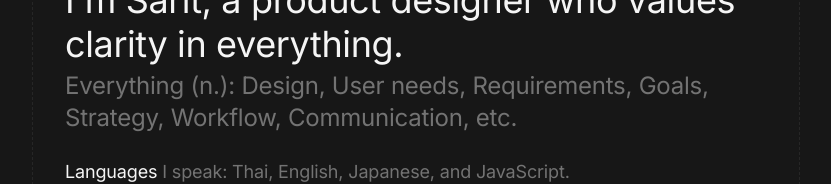
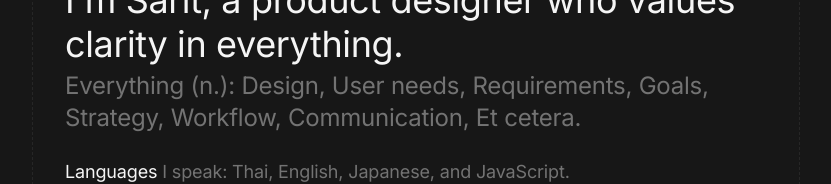
Before and after one commit to sarit-sopitvetmontree/Portfolio, a React (Vite) app: page / in a window 1280 px wide. Shown: the part 254-438 px from the top of the page, without its empty margins (224-1055 px from the left). Built offline with nearby package versions, Linux system fonts and the light colour scheme.

Commit message:
Improve Text

```diff
--- a/src/App.jsx
+++ b/src/App.jsx
@@ -63,7 +63,7 @@ function Hero() {
         I'm Sarit, a product designer who values clarity in everything.
       </h1>
       <h2 className="text-custom-subheader text-neutral-500 mt-1">
-        Everything (n.): Design, User needs, Requirements, Goals, Strategy, Workflow, Communication, etc.
+        Everything (n.): Design, User needs, Requirements, Goals, Strategy, Workflow, Communication, Et cetera.
       </h2>
       <p className="text-custom-text mt-6 3xl:mt-8 text-neutral-500">
         <span className="text-neutral-100">Languages</span> I speak: Thai, English, Japanese, and JavaScript.<br></br>
```
